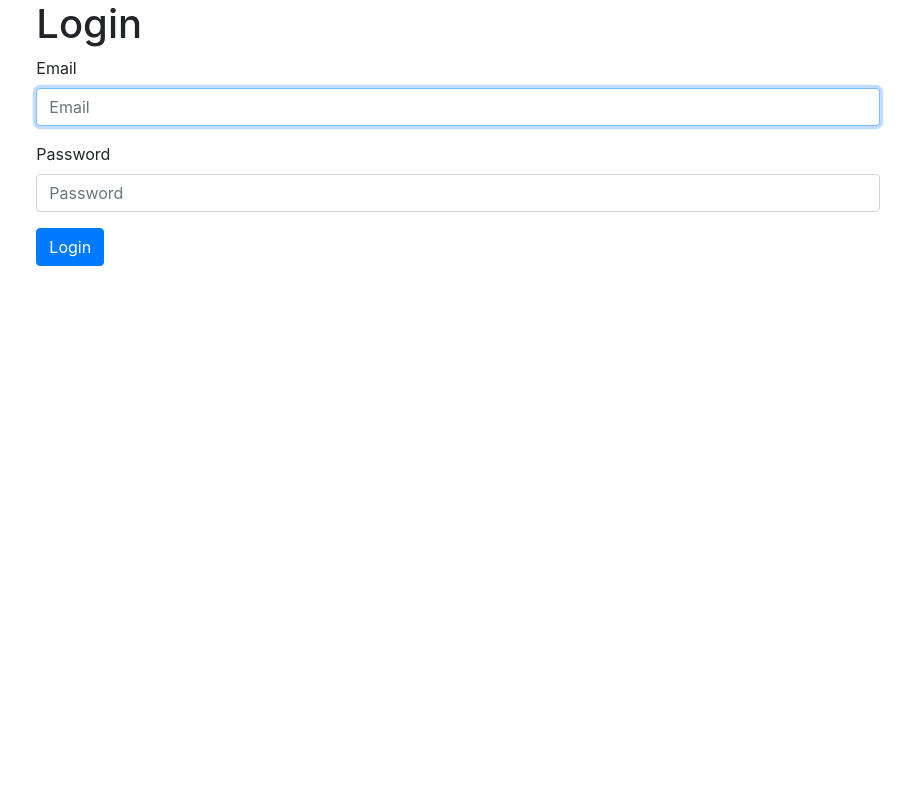
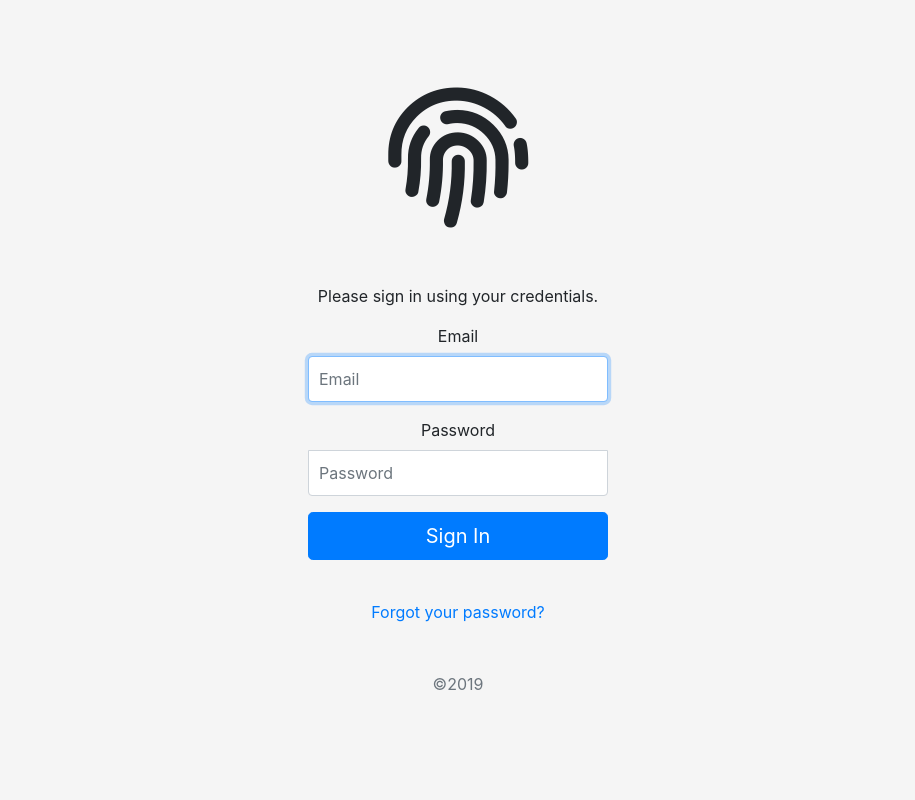
Before and after one commit to cain-project/identity, a Django app: page /accounts/login/ in a window 1280 px wide. Shown: the whole page, without its empty margins (182-1097 px from the left). Run offline with Django 3.2, Linux system fonts and the light colour scheme; some libraries are stand-ins or nearby versions.

Commit message:
OpenID eye-candy

```diff
--- a/users/templates/base.html
+++ b/users/templates/base.html
@@ -3,9 +3,11 @@
   <head>
     <meta charset="utf-8">
     <meta name="viewport" content="width=device-width, initial-scale=1, shrink-to-fit=no">
-      <link rel="stylesheet" href="https://stackpath.bootstrapcdn.com/bootstrap/4.3.1/css/bootstrap.min.css" integrity="sha384-ggOyR0iXCbMQv3Xipma34MD+dH/1fQ784/j6cY/iJTQUOhcWr7x9JvoRxT2MZw1T" crossorigin="anonymous">
 
-    <title>Hello, world!</title>
+    <link rel="stylesheet" href="https://stackpath.bootstrapcdn.com/bootstrap/4.3.1/css/bootstrap.min.css" integrity="sha384-ggOyR0iXCbMQv3Xipma34MD+dH/1fQ784/j6cY/iJTQUOhcWr7x9JvoRxT2MZw1T" crossorigin="anonymous">
+    <link rel="stylesheet" href="https://use.fontawesome.com/releases/v5.8.1/css/all.css" integrity="sha384-50oBUHEmvpQ+1lW4y57PTFmhCaXp0ML5d60M1M7uH2+nqUivzIebhndOJK28anvf" crossorigin="anonymous">
+
+    <title>{% block title %}{% endblock %}</title>
   </head>
   <body>
     {% block content %}
--- /dev/null
+++ b/users/templates/registration/base_form.html
@@ -0,0 +1,73 @@
+{% extends 'base.html' %}
+
+
+{% block content %}
+
+<style type="text/css">
+    html, body {
+      height: 100%;
+    }
+
+    body {
+      display: -ms-flexbox;
+      display: -webkit-box;
+      display: flex;
+      -ms-flex-align: center;
+      -ms-flex-pack: center;
+      -webkit-box-align: center;
+      align-items: center;
+      -webkit-box-pack: center;
+      justify-content: center;
+      padding-top: 40px;
+      padding-bottom: 40px;
+      background-color: #f5f5f5;
+    }
+
+    .form-signin {
+      width: 100%;
+      max-width: 330px;
+      padding: 15px;
+      margin: 0 auto;
+    }
+
+    .form-signin .checkbox {
+      font-weight: 400;
+    }
+
+    .form-signin .form-control {
+      position: relative;
+      box-sizing: border-box;
+      height: auto;
+      padding: 10px;
+      font-size: 16px;
+    }
+
+    .form-signin .form-control:focus {
+      z-index: 2;
+    }
+
+    .form-signin input[type="email"] {
+      margin-bottom: -1px;
+      border-bottom-right-radius: 0;
+      border-bottom-left-radius: 0;
+    }
+
+    .form-signin input[type="password"] {
+      margin-bottom: 10px;
+      border-top-left-radius: 0;
+      border-top-right-radius: 0;
+    }
+</style>
+
+<form class="form-signin text-center" method="POST">
+
+    {% block form_content %}
+
+    {% endblock %}
+
+    <p class="mt-5 mb-3 text-muted">
+      &copy;2019
+    </p>
+</form>
+
+{% endblock %}
--- a/users/templates/registration/login.html
+++ b/users/templates/registration/login.html
@@ -1,20 +1,37 @@
-{% extends 'base.html' %}
+{% extends 'registration/base_form.html' %}
 
 {% load bootstrap4 %}
+{% load i18n %}
 
-{% block content %}
+{% block title %}
+    {% trans "Sign In" %}
+{% endblock %}
 
-<div class="row">
-  <div class="col-lg-8 offset-lg-2">
-    <h1>Login</h1>
-    <form method="POST">
-        {% csrf_token %}
-        {% bootstrap_form form %}
-        <button type="submit" class="btn btn-primary">
-            Login
-        </button>
-    </form>
-  </div>
-</div>
+{% block form_content %}
+
+    <h1 class="h3 mb-3 font-weight-normal">
+        <i class="fa fa-fingerprint fa-5x"></i>
+        <span class="sr-only">{% trans "Sign In" %}</span>
+    </h1>
+    <p>&nbsp;</p>
+
+    {% if not form.errors %}
+        <p>
+            {% trans "Please sign in using your credentials." %}
+        </p>
+    {% endif %}
+
+    {% csrf_token %}
+    {% bootstrap_form form layout='inline' %}
+    <button type="submit" class="btn btn-lg btn-primary btn-block">
+        {% trans "Sign In" %}
+    </button>
+
+    <p>&nbsp;</p>
+    <p>
+        <a href="{% url 'password_reset' %}">
+            {% trans "Forgot your password?" %}
+        </a>
+    </p>
 
 {% endblock %}
```
Also changed, not shown: users/templates/oidc_provider/authorize.html (added, +51 -0 lines).
